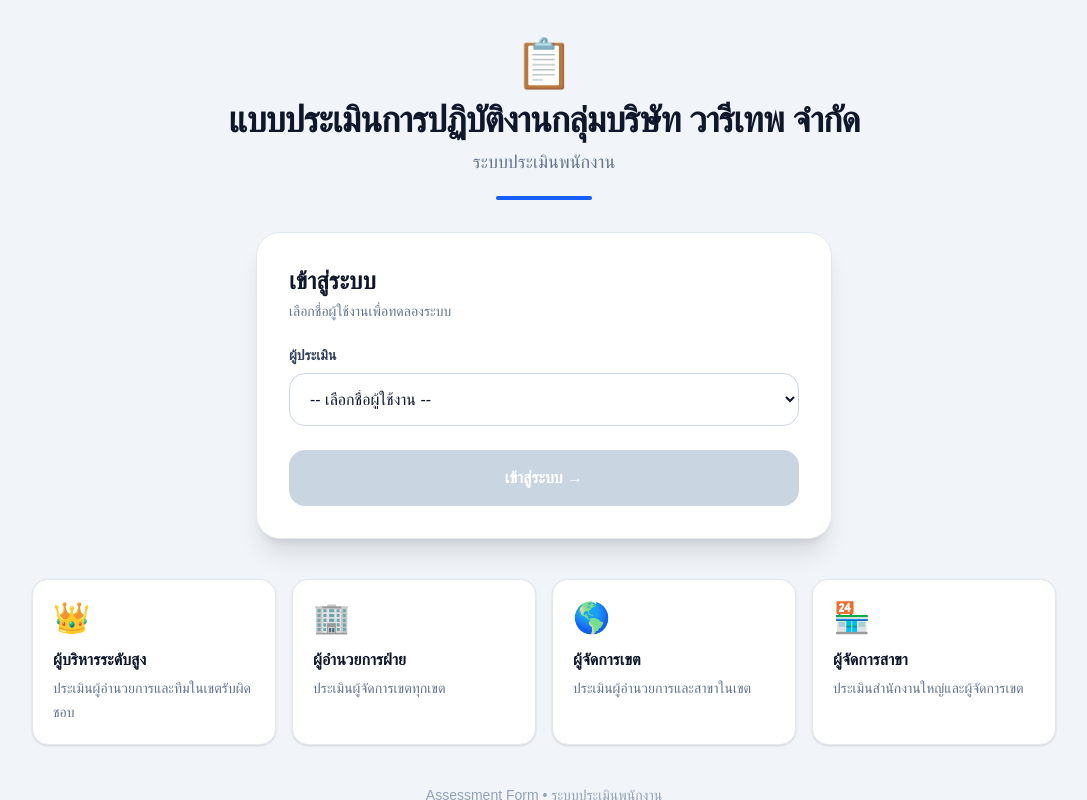
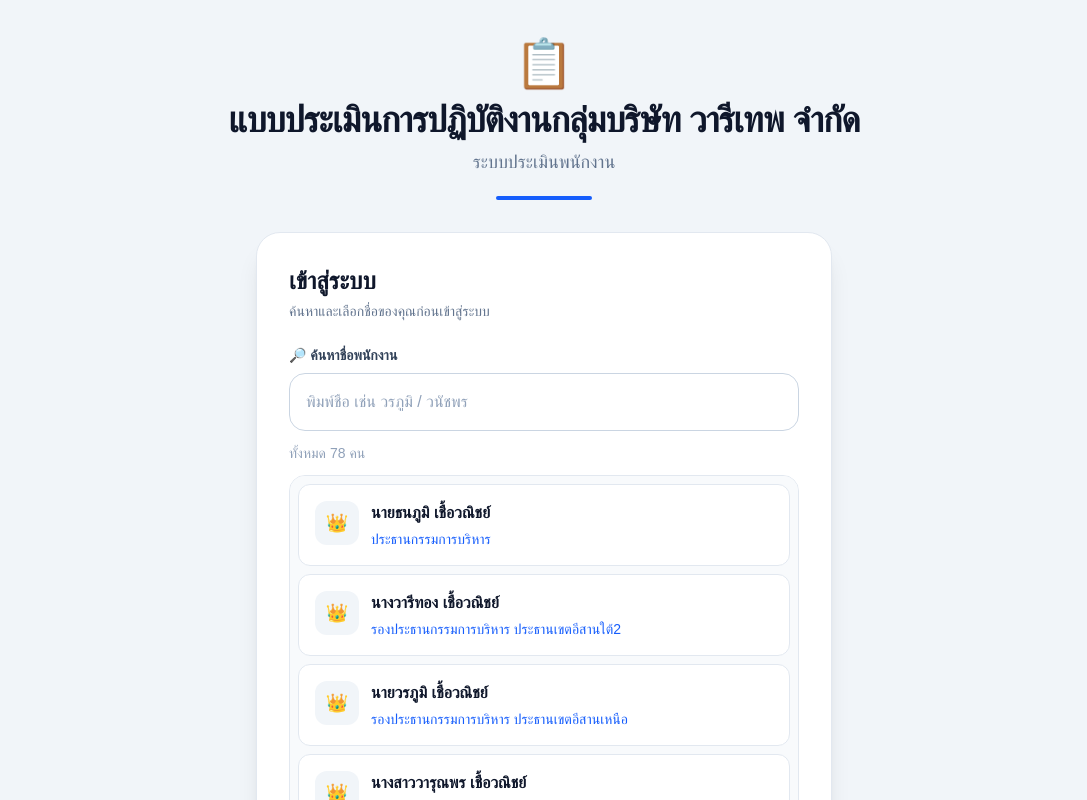
Before and after one commit to ITWARITHEP/assessment-form, a Next.js app: page / in a window 1280 px wide. Shown: the top 800 px of the page, without its empty margins (96-1183 px from the left). Built offline with nearby package versions, Linux system fonts and the light colour scheme.

Commit message:
add employee name search on login

```diff
--- a/app/dashboard/page.tsx
+++ b/app/dashboard/page.tsx
@@ -275,9 +275,22 @@ export default function DashboardPage() {
                   ผู้ประเมิน
                 </p>
 
-                <h2 className="mt-1 text-2xl font-bold">
-                  {evaluator.name}
-                </h2>
+                <h2 className="mt-0.5 text-[17px] font-bold leading-6 text-white sm:mt-1 sm:text-2xl sm:leading-7">
+  {evaluator.id.startsWith("exec-") ? (
+    <>
+      <span className="block">
+        {evaluator.name.split(" ").slice(0, -1).join(" ")}
+      </span>
+      <span className="block">
+        {evaluator.name.split(" ").slice(-1)}
+      </span>
+    </>
+  ) : (
+    <span className="break-words">
+      {evaluator.name}
+    </span>
+  )}
+</h2>
 
                 <p className="mt-1 text-xs leading-5 text-blue-100 sm:mt-1 sm:text-sm sm:leading-6">
   {evaluator.id === "exec-002" && (
--- a/app/page.tsx
+++ b/app/page.tsx
@@ -1,10 +1,11 @@
 "use client";
 
-import { useState } from "react";
+import { useMemo, useState } from "react";
 import { employees } from "@/data/employees";
 
 export default function Home() {
   const [selectedId, setSelectedId] = useState("");
+  const [search, setSearch] = useState("");
 
   const selected = employees.find(
     (employee) => employee.id === selectedId
@@ -15,6 +16,27 @@ export default function Home() {
     director: "🏢 ผู้อำนวยการฝ่าย",
     area_manager: "🌎 ผู้จัดการเขต",
     branch_manager: "🏪 ผู้จัดการสาขา",
+  };
+
+  const filteredEmployees = useMemo(() => {
+    const keyword = search.trim().toLowerCase();
+
+    if (!keyword) {
+      return employees;
+    }
+
+    return employees.filter((employee) => {
+      return (
+        employee.name.toLowerCase().includes(keyword) ||
+        employee.roleName.toLowerCase().includes(keyword) ||
+        employee.region?.toLowerCase().includes(keyword) ||
+        employee.branch?.toLowerCase().includes(keyword)
+      );
+    });
+  }, [search]);
+
+  const handleSelect = (id: string) => {
+    setSelectedId(id);
   };
 
   return (
@@ -45,37 +67,168 @@ export default function Home() {
             </h2>
 
             <p className="mt-1 text-sm text-slate-500">
-              เลือกชื่อผู้ใช้งานเพื่อทดลองระบบ
+              ค้นหาและเลือกชื่อของคุณก่อนเข้าสู่ระบบ
             </p>
           </div>
 
+          {/* Search */}
           <label className="mb-2 block text-sm font-semibold text-slate-700">
-            ผู้ประเมิน
+            🔎 ค้นหาชื่อพนักงาน
           </label>
 
-          <select
-            value={selectedId}
-            onChange={(e) => setSelectedId(e.target.value)}
-            className="w-full rounded-2xl border border-slate-300 bg-white px-4 py-3.5 text-base text-slate-900 outline-none transition focus:border-blue-500 focus:ring-4 focus:ring-blue-100 sm:py-4"
+          <div className="relative">
+            <input
+              type="text"
+              value={search}
+              onChange={(e) => {
+                setSearch(e.target.value);
+
+                // ถ้าเปลี่ยนคำค้น ให้ยกเลิกชื่อเดิม
+                if (selectedId) {
+                  setSelectedId("");
+                }
+              }}
+              placeholder="พิมพ์ชื่อ เช่น วรภูมิ / วนัชพร"
+              className="w-full rounded-2xl border border-slate-300 bg-white px-4 py-3.5 text-base text-slate-900 outline-none transition placeholder:text-slate-400 focus:border-blue-500 focus:ring-4 focus:ring-blue-100 sm:py-4"
+            />
+
+            {search && (
+              <button
+                type="button"
+                onClick={() => {
+                  setSearch("");
+                  setSelectedId("");
+                }}
+                className="absolute right-3 top-1/2 -translate-y-1/2 rounded-full px-2 py-1 text-sm text-slate-400 transition hover:bg-slate-100 hover:text-slate-600"
+                aria-label="ล้างการค้นหา"
               >
-            <option value="">-- เลือกชื่อผู้ใช้งาน --</option>
+                ✕
+              </button>
+            )}
+          </div>
 
-            {employees.map((employee) => (
-              <option key={employee.id} value={employee.id}>
-                {employee.name} — {employee.roleName}
-              </option>
-            ))}
-          </select>
+          {/* Search Result Count */}
+          <div className="mt-3 flex items-center justify-between">
+            <p className="text-xs text-slate-400 sm:text-sm">
+              {search
+                ? `พบ ${filteredEmployees.length} รายการ`
+                : `ทั้งหมด ${employees.length} คน`}
+            </p>
+
+            {selected && (
+              <p className="text-xs font-semibold text-emerald-600 sm:text-sm">
+                ✅ เลือกแล้ว
+              </p>
+            )}
+          </div>
+
+          {/* Employee List */}
+          <div className="mt-3 max-h-[360px] space-y-2 overflow-y-auto rounded-2xl border border-slate-200 bg-slate-50 p-2">
+            {filteredEmployees.length > 0 ? (
+              filteredEmployees.map((employee) => {
+                const isSelected =
+                  selectedId === employee.id;
+
+                return (
+                  <button
+                    key={employee.id}
+                    type="button"
+                    onClick={() =>
+                      handleSelect(employee.id)
+                    }
+                    className={`w-full rounded-xl border p-3 text-left transition active:scale-[0.99] sm:p-4 ${
+                      isSelected
+                        ? "border-blue-500 bg-blue-50 ring-2 ring-blue-100"
+                        : "border-slate-200 bg-white hover:border-blue-300 hover:bg-blue-50/50"
+                    }`}
+                  >
+                    <div className="flex items-start gap-3">
+                      <div
+                        className={`flex h-11 w-11 shrink-0 items-center justify-center rounded-xl text-lg ${
+                          isSelected
+                            ? "bg-blue-600 text-white"
+                            : "bg-slate-100"
+                        }`}
+                      >
+                        {employee.role ===
+                          "executive" && "👑"}
+
+                        {employee.role ===
+                          "director" && "🏢"}
+
+                        {employee.role ===
+                          "area_manager" && "🌎"}
+
+                        {employee.role ===
+                          "branch_manager" && "🏪"}
+                      </div>
+
+                      <div className="min-w-0 flex-1">
+                        <div className="break-words font-bold text-slate-900">
+                          {employee.name}
+                        </div>
+
+                        <div className="mt-1 break-words text-sm leading-5 text-blue-600">
+                          {employee.roleName}
+                        </div>
+
+                        {employee.region && (
+                          <div className="mt-1 text-xs text-slate-500">
+                            เขต: {employee.region}
+                          </div>
+                        )}
+
+                        {employee.branch && (
+                          <div className="mt-0.5 text-xs text-slate-500">
+                            สาขา: {employee.branch}
+                          </div>
+                        )}
+                      </div>
+
+                      {isSelected && (
+                        <div className="shrink-0 pt-1 text-blue-600">
+                          ✓
+                        </div>
+                      )}
+                    </div>
+                  </button>
+                );
+              })
+            ) : (
+              <div className="px-4 py-10 text-center">
+                <div className="text-4xl">🔍</div>
+
+                <p className="mt-3 font-semibold text-slate-700">
+                  ไม่พบชื่อที่ค้นหา
+                </p>
+
+                <p className="mt-1 text-sm text-slate-400">
+                  ลองพิมพ์ชื่อหรือนามสกุลใหม่อีกครั้ง
+                </p>
+              </div>
+            )}
+          </div>
 
           {/* Selected User */}
           {selected && (
-            <div className="mt-5 rounded-2xl bg-blue-50 p-4 sm:mt-6 sm:p-5">
+            <div className="mt-5 rounded-2xl border border-blue-100 bg-blue-50 p-4 sm:mt-6 sm:p-5">
+              <div className="mb-3 text-xs font-semibold text-blue-600">
+                ยืนยันผู้ใช้งาน
+              </div>
+
               <div className="flex items-start gap-3 sm:items-center sm:gap-4">
                 <div className="flex h-12 w-12 shrink-0 items-center justify-center rounded-2xl bg-white text-xl shadow-sm sm:h-14 sm:w-14 sm:text-2xl">
-                  {selected.role === "executive" && "👑"}
-                  {selected.role === "director" && "🏢"}
-                  {selected.role === "area_manager" && "🌎"}
-                  {selected.role === "branch_manager" && "🏪"}
+                  {selected.role === "executive" &&
+                    "👑"}
+
+                  {selected.role === "director" &&
+                    "🏢"}
+
+                  {selected.role === "area_manager" &&
+                    "🌎"}
+
+                  {selected.role === "branch_manager" &&
+                    "🏪"}
                 </div>
 
                 <div className="min-w-0 flex-1">
@@ -83,8 +236,12 @@ export default function Home() {
                     {selected.name}
                   </p>
 
-                  <p className="mt-1 text-sm leading-5 text-blue-700">
+                  <p className="mt-1 break-words text-sm leading-5 text-blue-700">
                     {roleLabel[selected.role]}
+                  </p>
+
+                  <p className="mt-1 break-words text-sm leading-5 text-slate-600">
+                    {selected.roleName}
                   </p>
 
                   {selected.region && (
@@ -103,21 +260,26 @@ export default function Home() {
             </div>
           )}
 
+          {/* Login */}
           <button
             disabled={!selected}
             onClick={() => {
-              if (selected) {
+              if (!selected) {
+                return;
+              }
+
               localStorage.setItem(
                 "assessment_user",
                 selected.id
               );
 
               window.location.href = "/dashboard";
-              }
             }}
             className="mt-5 w-full rounded-2xl bg-blue-600 px-5 py-3.5 font-bold text-white shadow-lg shadow-blue-200 transition hover:bg-blue-700 disabled:cursor-not-allowed disabled:bg-slate-300 disabled:shadow-none sm:mt-6 sm:py-4"
           >
-            เข้าสู่ระบบ →
+            {selected
+              ? "เข้าสู่ระบบ →"
+              : "กรุณาเลือกชื่อก่อนเข้าสู่ระบบ"}
           </button>
         </div>
 
--- a/data/employees.ts
+++ b/data/employees.ts
@@ -275,7 +275,7 @@ export const employees: Employee[] = [
   // อีสานใต้ 1/2
   {
     id: "branch-007",
-    name: "นายนายจิรศักดิ์ แสนสะอาด",
+    name: "นายจิรศักดิ์ แสนสะอาด",
     role: "branch_manager",
     roleName: "ผู้จัดการสาขาวารีเทพ ศรีสะเกษ",
     region: "อีสานใต้ 1/2",
```
Lines whose indentation alone changed are shown as unchanged.
